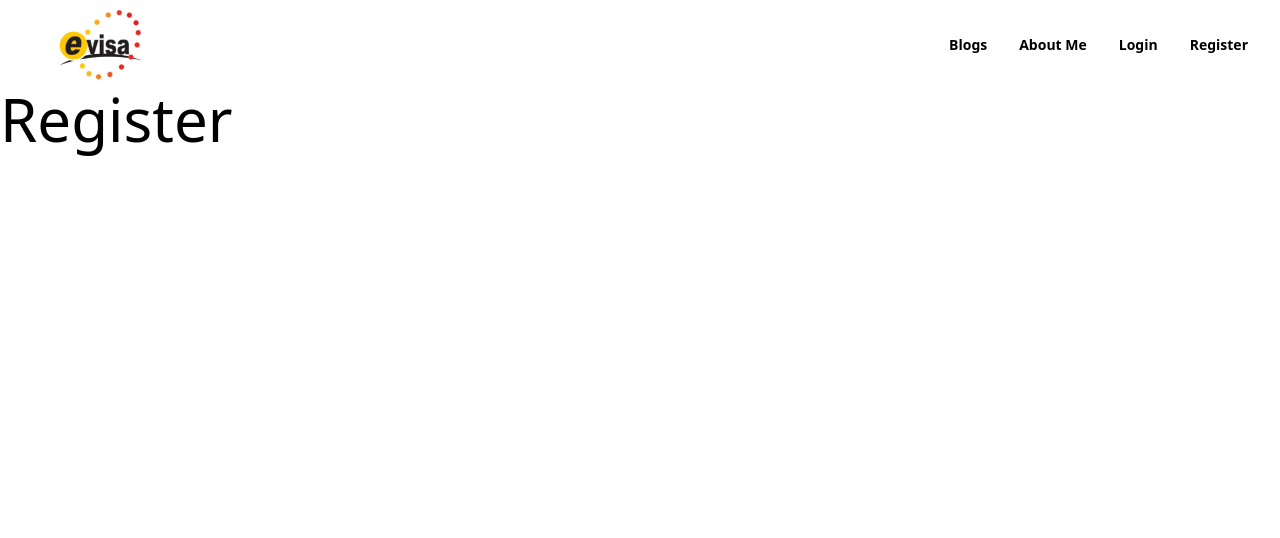
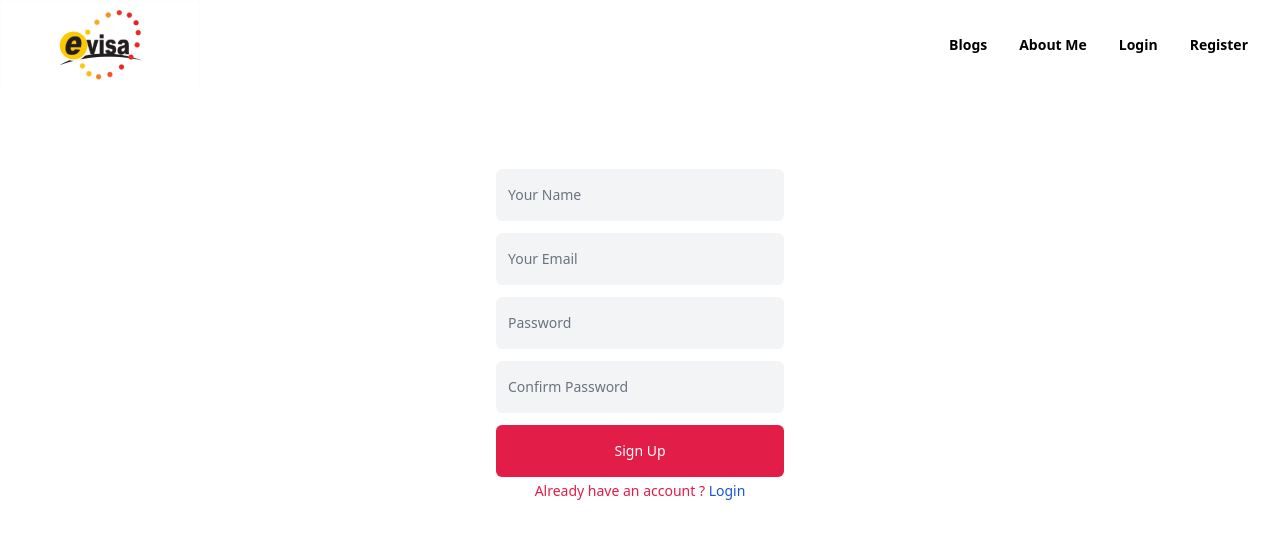
Before and after one commit to ThakurSaad/visa-plus, a React (Create React App) app: page /register in a window 1280 px wide. Shown: the top 538 px of the page. Built offline with nearby package versions, Linux system fonts and the light colour scheme.

Commit message:
register form

```diff
--- a/src/components/Login/Register/Register.js
+++ b/src/components/Login/Register/Register.js
@@ -1,9 +1,54 @@
 import React from "react";
+import { Link } from "react-router-dom";
 
 const Register = () => {
   return (
     <div>
-      <h2 className="text-6xl">Register</h2>
+      <section className="mt-20" id="signup-form">
+        {/* {displayLoading} */}
+        <form>
+          <input
+            className="text-sm border-none rounded-md bg-gray-100 block my-3 mx-auto w-72 py-4 pl-3"
+            placeholder="Your Name"
+            type="text"
+            name="name"
+            id="name-signup"
+          />
+          <input
+            className="text-sm border-none rounded-md bg-gray-100 block my-3 mx-auto w-72 py-4 pl-3"
+            placeholder="Your Email"
+            type="email"
+            name="email"
+            id="email-signup"
+          />
+          <input
+            className="text-sm border-none rounded-md bg-gray-100 block my-3 mx-auto w-72 py-4 pl-3"
+            placeholder="Password"
+            type="password"
+            name="password"
+            id="password-signup"
+          />
+          <input
+            className="text-sm border-none rounded-md bg-gray-100 block my-3 mx-auto w-72 py-4 pl-3"
+            placeholder="Confirm Password"
+            type="password"
+            name="confirmPassword"
+            id="confirm-password-signup"
+          />
+          <input
+            className="text-sm border-none rounded-md text-white bg-rose-600 my-1 mx-auto block w-72 py-4"
+            type="submit"
+            value="Sign Up"
+          />
+        </form>
+        <p className="text-sm text-center mx-auto text-rose-600 my-1">
+          Already have an account ?{" "}
+          <Link className="text-blue-700" to="/login">
+            Login
+          </Link>
+        </p>
+        {/* {errorElement} */}
+      </section>
     </div>
   );
 };
```
